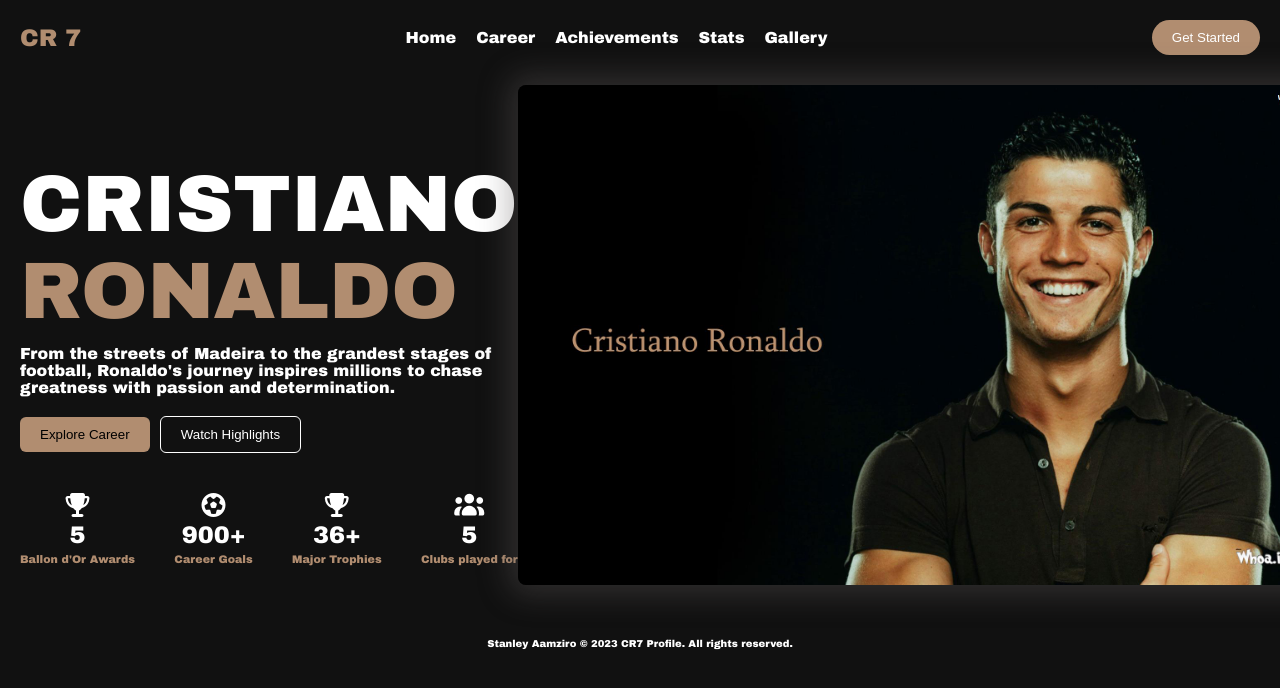
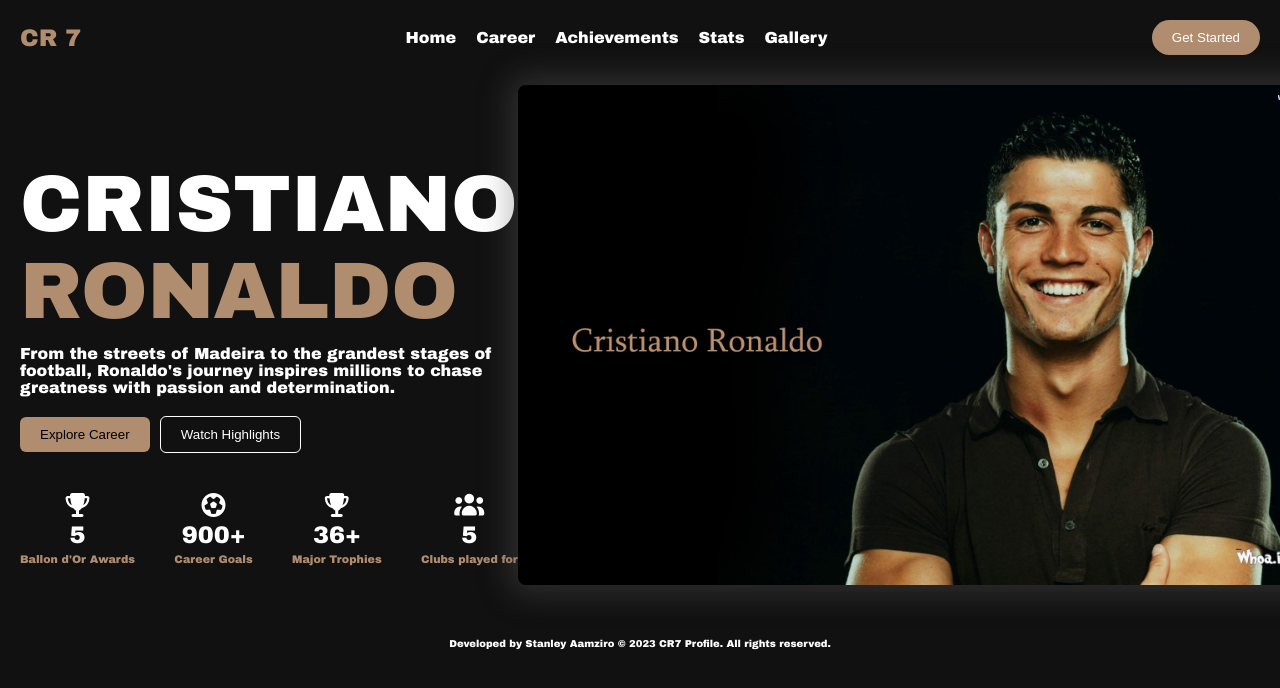
Before and after one commit to Webziro/soccer-landing, a React (Create React App) app: page / in a window 1280 px wide. Shown: the top 688 px of the page. Built offline with nearby package versions, Linux system fonts and the light colour scheme.

Commit message:
Footer edit

```diff
--- a/src/components/Footer.jsx
+++ b/src/components/Footer.jsx
@@ -1,7 +1,7 @@
 function Footer() {
   return (
     <footer style={{ background: '#111', color: '#ffff', padding: 50, fontSize: 10, textAlign: 'center' }}>
-      <p style={{ margin: 0 }}>Stanley Aamziro © 2023 CR7 Profile. All rights reserved.</p>
+      <p style={{ margin: 0 }}>Developed by Stanley Aamziro © 2023 CR7 Profile. All rights reserved.</p>
     </footer>
   );
 }
```
